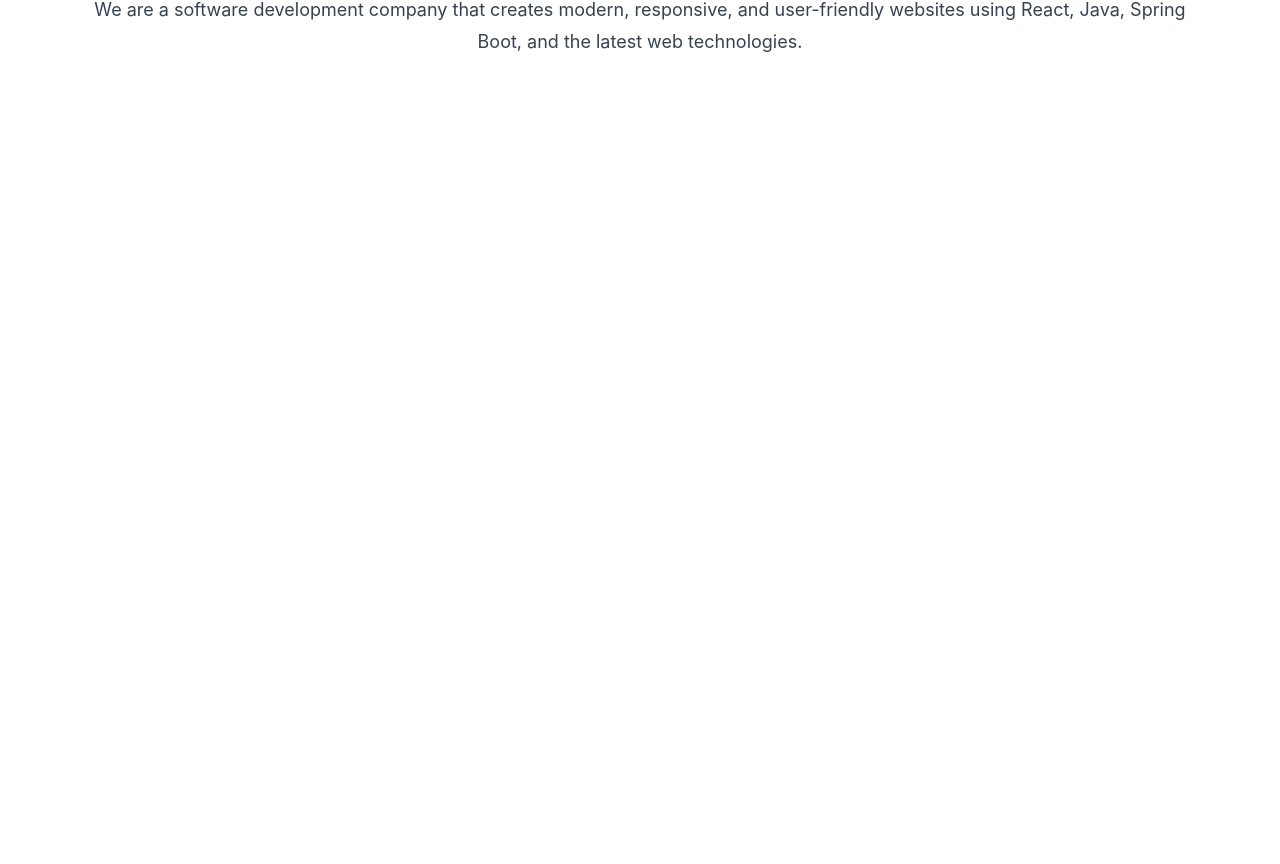
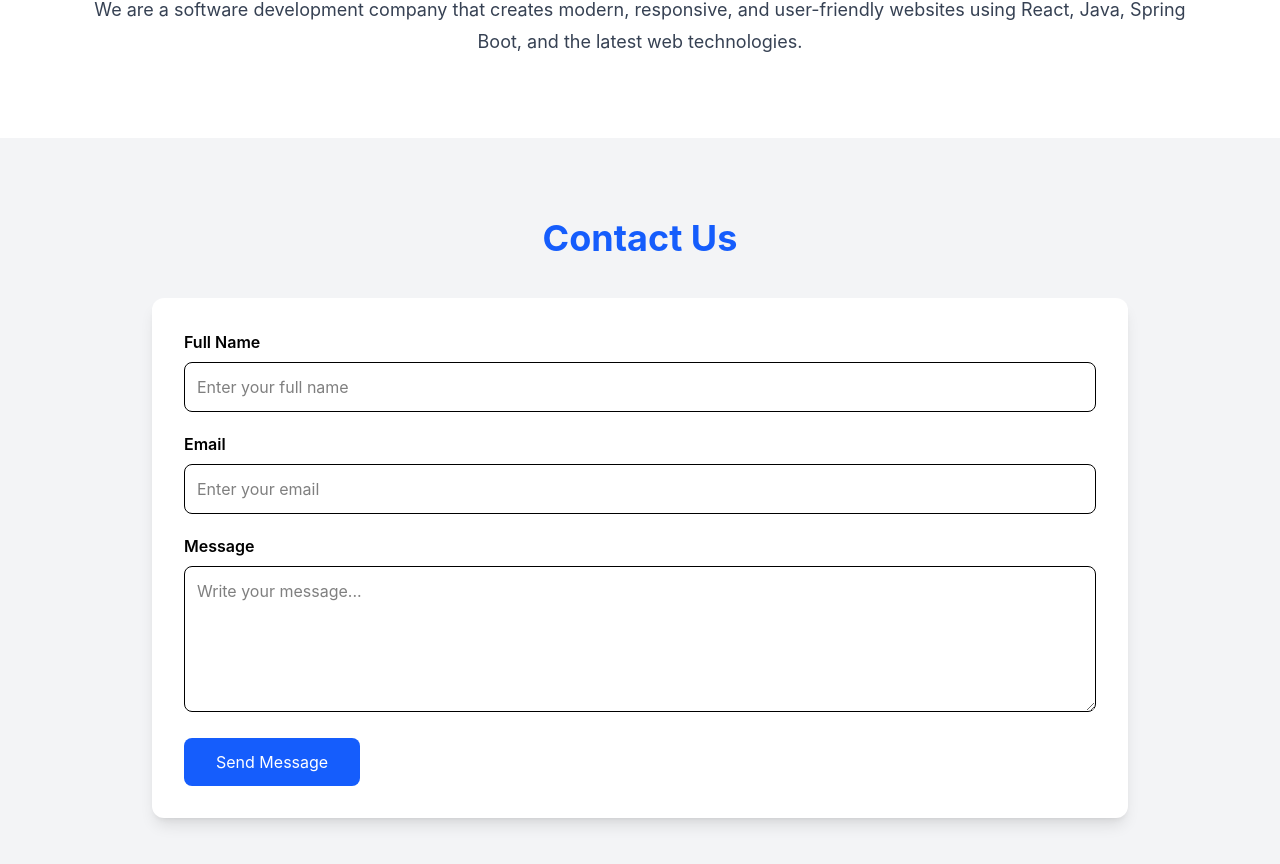
Before and after one commit to ShankaragoudaRsasanur/company-website-react, a React (Vite) app: page / in a window 1280 px wide. Shown: the part 1118-1982 px from the top of the page. Before the commit the page ends 1256 px from the top, so only its background shows below. Built offline with nearby package versions, Linux system fonts and the light colour scheme.

Commit message:
Added Contact section

```diff
--- a/src/Pages/Home.jsx
+++ b/src/Pages/Home.jsx
@@ -2,6 +2,7 @@ import Navbar from "../components/Navbar";
 import Hero from "../components/Hero";
 import Services from "../components/Services";
 import About from "../components/About";
+import Contact from "../components/Contact";
 
 function Home() {
   return (
@@ -10,6 +11,7 @@ function Home() {
       <Hero />
       <Services />
       <About />
+      <Contact />
     </>
   );
 }
--- /dev/null
+++ b/src/components/Contact.jsx
@@ -0,0 +1,57 @@
+function Contact() {
+  return (
+    <section className="py-20 bg-gray-100">
+      <div className="max-w-5xl mx-auto px-6">
+        <h2 className="text-4xl font-bold text-center text-blue-600 mb-10">
+          Contact Us
+        </h2>
+
+        <div className="bg-white shadow-lg rounded-xl p-8">
+
+          <div className="mb-5">
+            <label className="block mb-2 font-semibold">
+              Full Name
+            </label>
+
+            <input
+              type="text"
+              placeholder="Enter your full name"
+              className="w-full border rounded-lg p-3"
+            />
+          </div>
+
+          <div className="mb-5">
+            <label className="block mb-2 font-semibold">
+              Email
+            </label>
+
+            <input
+              type="email"
+              placeholder="Enter your email"
+              className="w-full border rounded-lg p-3"
+            />
+          </div>
+
+          <div className="mb-5">
+            <label className="block mb-2 font-semibold">
+              Message
+            </label>
+
+            <textarea
+              rows="5"
+              placeholder="Write your message..."
+              className="w-full border rounded-lg p-3"
+            ></textarea>
+          </div>
+
+          <button className="bg-blue-600 text-white px-8 py-3 rounded-lg hover:bg-blue-700">
+            Send Message
+          </button>
+
+        </div>
+      </div>
+    </section>
+  );
+}
+
+export default Contact;
```
